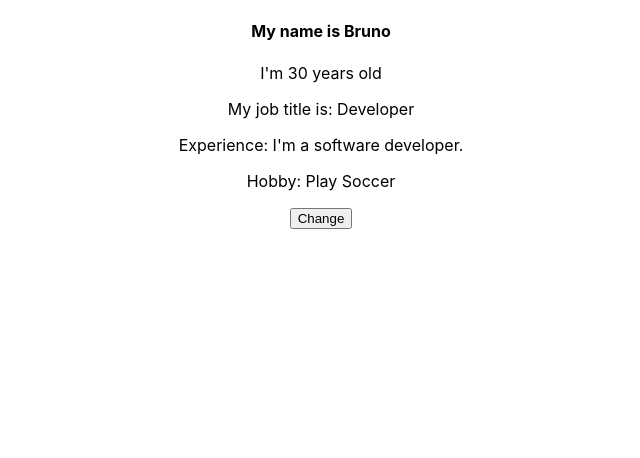
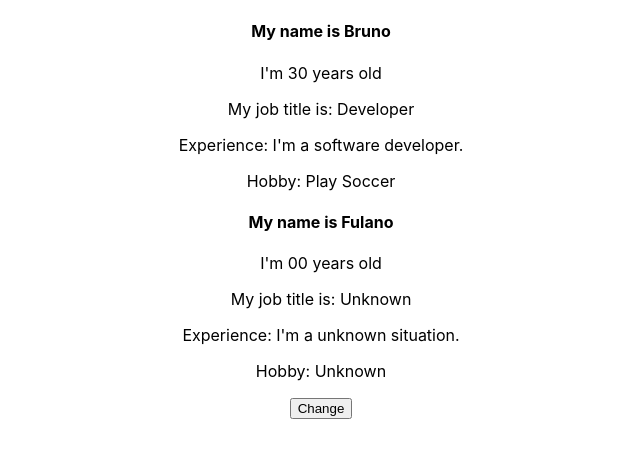
Before and after one commit to brworkit/react-webbapp, a React (Create React App) app: page / in a window 1280 px wide. Shown: the top 458 px of the page, without its empty margins (319-959 px from the left). Built offline with nearby package versions, Linux system fonts and the light colour scheme.

Commit message:
bind button

```diff
--- a/src/App.js
+++ b/src/App.js
@@ -9,11 +9,12 @@ const App = props => {
       {name: "Bruno", age: "30", job: "Developer", experience: "I'm a software developer."},
       {name: "Natalia", age: "26", job: "Mother", experience: "I'm a mother."},
       {name: "Bruna", age: "06", job: "Student", experience: "I'm a student."},
-      {name: "Eduardo", age: "04", job: "Baby", experience: "I'm a baby."}
+      {name: "Eduardo", age: "04", job: "Baby", experience: "I'm a baby."},
+      {name: "Fulano", age: "00", job: "Unknown", experience: "I'm a unknown situation."}
     ]
   })
 
-  const buttonHandler = () => {
+  const buttonHandler = (newFakeName) => {
     console.log("buttonHandler");
 
     setPersonState({
@@ -21,7 +22,8 @@ const App = props => {
         {name: "Bruno Viana", age: "30", job: "Developer", experience: "I'm a software developer."},
         {name: "Natalia Santos", age: "26", job: "Mother", experience: "I'm a mother."},
         {name: "Bruna Santos Viana", age: "06", job: "Student", experience: "I'm a student."},
-        {name: "Eduardo Santos Viana", age: "04", job: "Baby", experience: "I'm a baby."}
+        {name: "Eduardo Santos Viana", age: "04", job: "Baby", experience: "I'm a baby."},
+        {name: newFakeName, age: "00", job: "Unknown", experience: "I'm a unknown situation."}
       ]
     })
   }
@@ -36,7 +38,16 @@ const App = props => {
          >Hobby: Play Soccer
          </Person>
 
-         <button onClick={buttonHandler}>Change</button>
+         <Person
+          name={personState.people[4].name}
+          age={personState.people[4].age}
+          job={personState.people[4].job}
+          experience={personState.people[4].experience}
+         >Hobby: Unknown
+         </Person>
+
+         {/* <button onClick={buttonHandler}>Change</button>     */}
+         <button onClick={() => buttonHandler("FakeName")}>Change</button>
     </div>
   );
 
```
